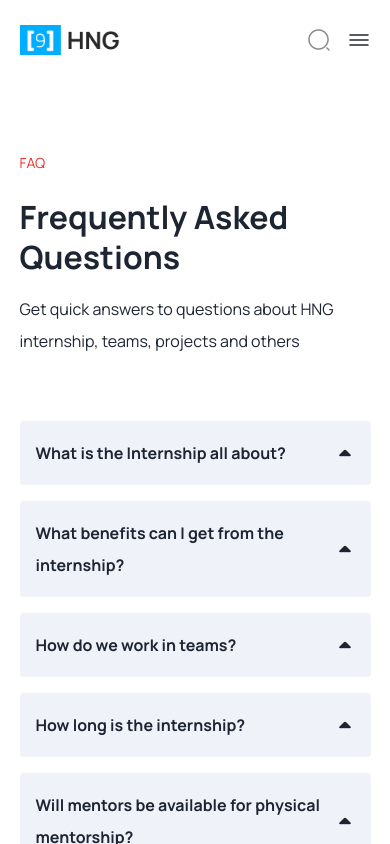
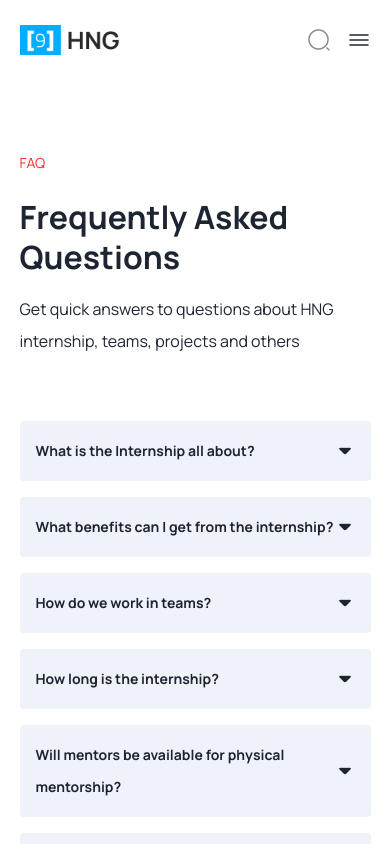
Before and after one commit to bimbo-ade/HNG-Task-4, a React (Create React App) app: page / in a window 390 px wide. Shown: the top 844 px of the page. Built offline with nearby package versions, Linux system fonts and the light colour scheme.

Commit message:
style: responsive components

```diff
--- a/src/App.scss
+++ b/src/App.scss
@@ -193,6 +193,9 @@ body {
         font-size: 16px;
         line-height: 32px;
         color: #1e2532;
+        @media (min-width: 320px) and (max-width: 768px) {
+          font-size: 14px;
+        }
       }
     }
 
--- a/src/components/Questions.jsx
+++ b/src/components/Questions.jsx
@@ -30,9 +30,9 @@ const Questions = () => {
               <div className="question-title " onClick={() => toggle(i)}>
                 <h3>{items.Question}</h3>
                 {open === i ? (
+                  <img src={arrowup} alt="" width={20} />
+                ) : (
                   <img src={arrowdown} alt="" width={20} />
-                ) : (
-                  <img src={arrowup} alt="" width={20} />
                 )}
               </div>
               <div
```
